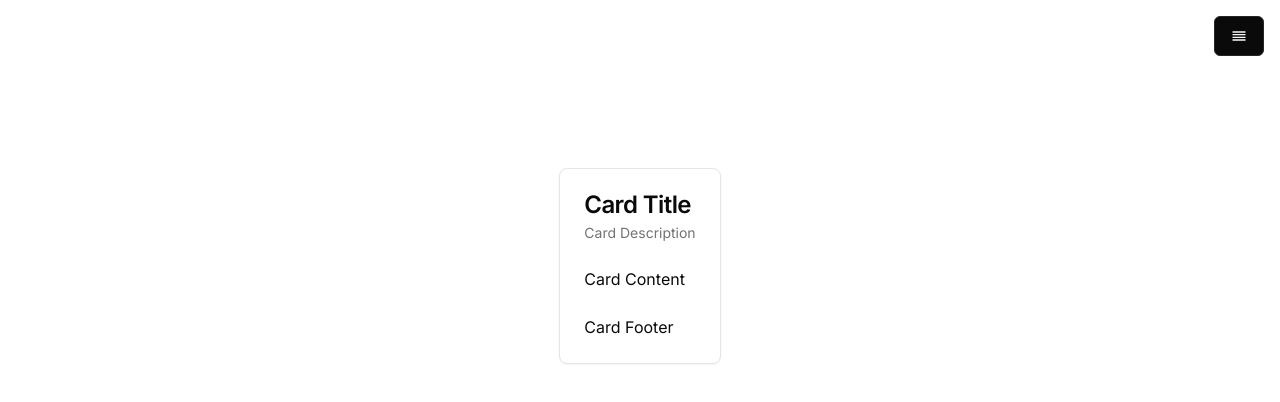
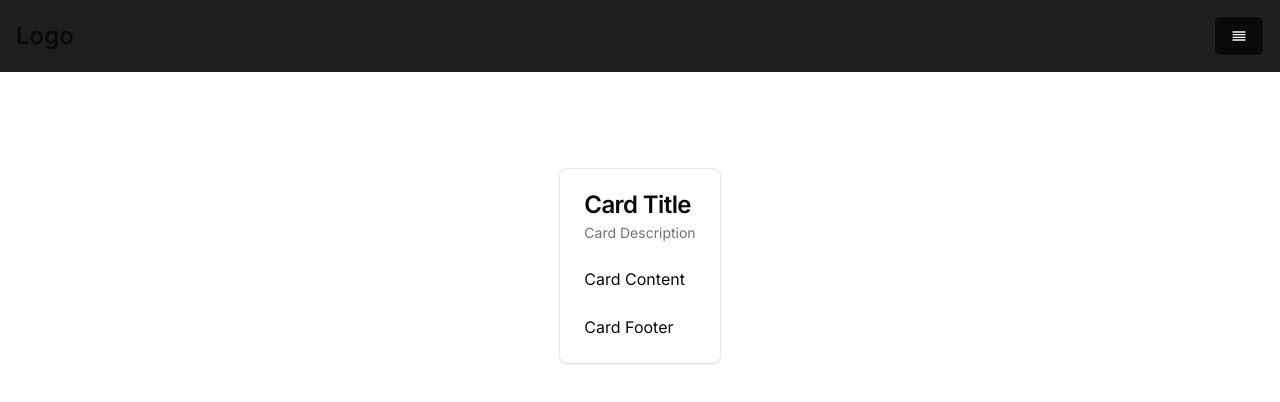
Before and after one commit to LorelizDev/s13-19-m-python, a Next.js app in the folder frontend/: page / in a window 1280 px wide. Shown: the top 402 px of the page. Built offline with nearby package versions, Linux system fonts and the light colour scheme.

Commit message:
Added main color to config

```diff
--- a/frontend/tailwind.config.ts
+++ b/frontend/tailwind.config.ts
@@ -10,6 +10,9 @@ const config = {
 	],
   prefix: "",
   theme: {
+    colors: {
+      "nero": "#1E1E1E"
+    },
     container: {
       center: true,
       padding: "2rem",
```
